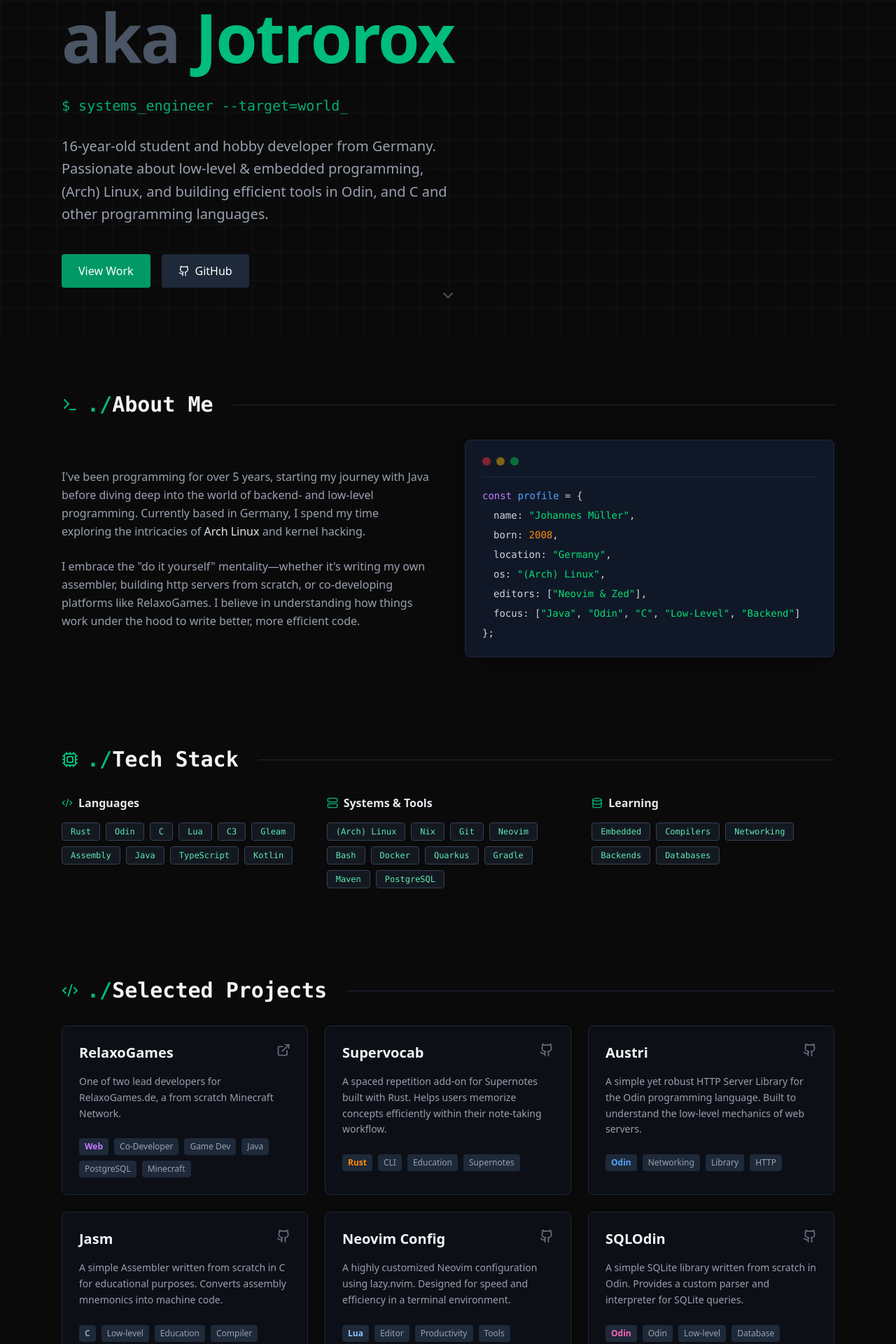
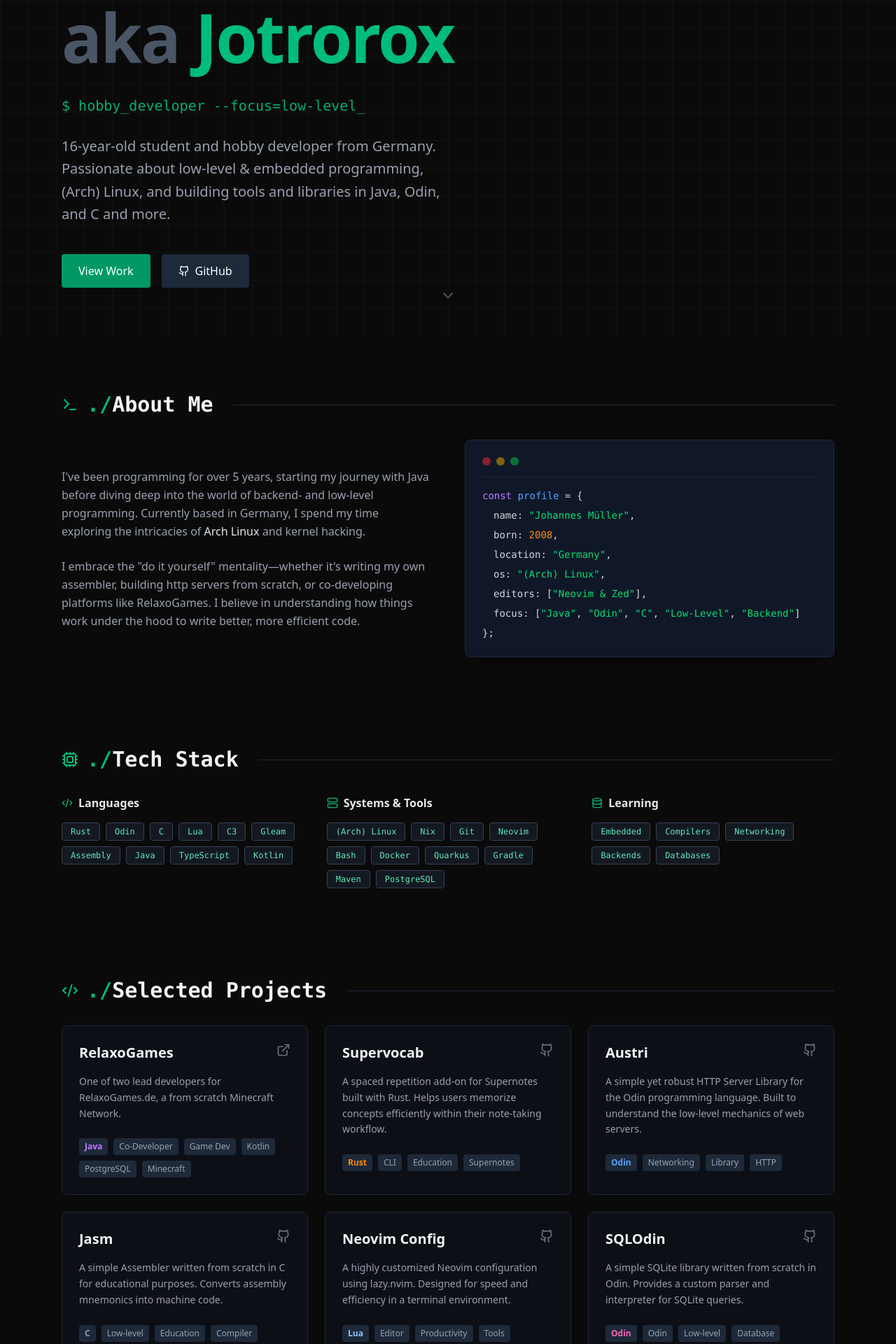
Before and after one commit to Jotrorox/website, a React (Vite) app: page / in a window 1280 px wide. Shown: the part 320-2240 px from the top of the page at 70% size. Built offline with nearby package versions, Linux system fonts and the light colour scheme.

Commit message:
Adding my public key

```diff
--- a/src/App.tsx
+++ b/src/App.tsx
@@ -11,6 +11,10 @@ import {
   Database,
   ChevronDown,
   MessageCircle,
+  Key,
+  Fingerprint,
+  Copy,
+  Check,
 } from "lucide-react";
 
 // --- Interfaces ---
@@ -150,7 +154,15 @@ const SocialLink: React.FC<SocialLinkProps> = ({ href, icon: Icon, label }) => (
 export default function App() {
   const [scrolled, setScrolled] = useState<boolean>(false);
   const [terminalText, setTerminalText] = useState<string>("");
-  const fullText = "systems_engineer --target=world";
+  const [copied, setCopied] = useState<boolean>(false);
+  const fingerprint = "55EB A1EA C6A2 2CA2 F8C6  23D1 FC0A B9A2 5F9E 975C";
+
+  const copyFingerprint = async () => {
+    await navigator.clipboard.writeText(fingerprint.replace(/\s/g, ""));
+    setCopied(true);
+    setTimeout(() => setCopied(false), 2000);
+  };
+  const fullText = "hobby_developer --focus=low-level";
 
   // Handle scroll for navbar
   useEffect(() => {
@@ -225,7 +237,7 @@ export default function App() {
           <p className="max-w-xl text-gray-400 text-lg md:text-xl leading-relaxed">
             16-year-old student and hobby developer from Germany. Passionate
             about low-level & embedded programming, (Arch) Linux, and building
-            efficient tools in Odin, and C and other programming languages.
+            tools and libraries in Java, Odin, and C and more.
           </p>
 
           <div className="flex gap-4 pt-4">
@@ -386,12 +398,12 @@ export default function App() {
             <ProjectCard
               title="RelaxoGames"
               desc="One of two lead developers for RelaxoGames.de, a from scratch Minecraft Network."
-              lang="Web"
+              lang="Java"
               langColor="text-purple-400"
               tags={[
                 "Co-Developer",
                 "Game Dev",
-                "Java",
+                "Kotlin",
                 "PostgreSQL",
                 "Minecraft",
               ]}
@@ -474,6 +486,42 @@ export default function App() {
                 label="Mastodon"
               />
             </div>
+
+            {/* PGP Key Section */}
+            <div className="mt-12 pt-8 border-t border-gray-800/50">
+              <div className="flex flex-col items-center gap-4">
+                <div className="flex items-center gap-2 text-gray-300 font-mono text-sm">
+                  <Key className="w-4 h-4 text-emerald-500" />
+                  <span>PGP Public Key</span>
+                </div>
+
+                <div className="flex items-center gap-3 bg-gray-950/50 px-4 py-2 rounded-lg border border-gray-800 hover:border-emerald-500/30 transition-colors group">
+                  <Fingerprint className="w-4 h-4 text-gray-500 group-hover:text-emerald-500 transition-colors" />
+                  <span className="font-mono text-xs md:text-sm text-emerald-400/90 break-all">
+                    {fingerprint}
+                  </span>
+                  <button
+                    onClick={copyFingerprint}
+                    className="ml-2 text-gray-500 hover:text-white transition-colors"
+                    title="Copy fingerprint"
+                  >
+                    {copied ? (
+                      <Check className="w-4 h-4 text-emerald-500" />
+                    ) : (
+                      <Copy className="w-4 h-4" />
+                    )}
+                  </button>
+                </div>
+
+                <a
+                  href={`${import.meta.env.BASE_URL}public.asc`}
+                  download
+                  className="text-xs text-gray-500 hover:text-emerald-400 transition-colors flex items-center gap-1"
+                >
+                  Download Key <ExternalLink className="w-3 h-3" />
+                </a>
+              </div>
+            </div>
           </div>
         </section>
       </main>
```
Also changed, not shown: 1 other file (tests, documents, lock files or other folders).
